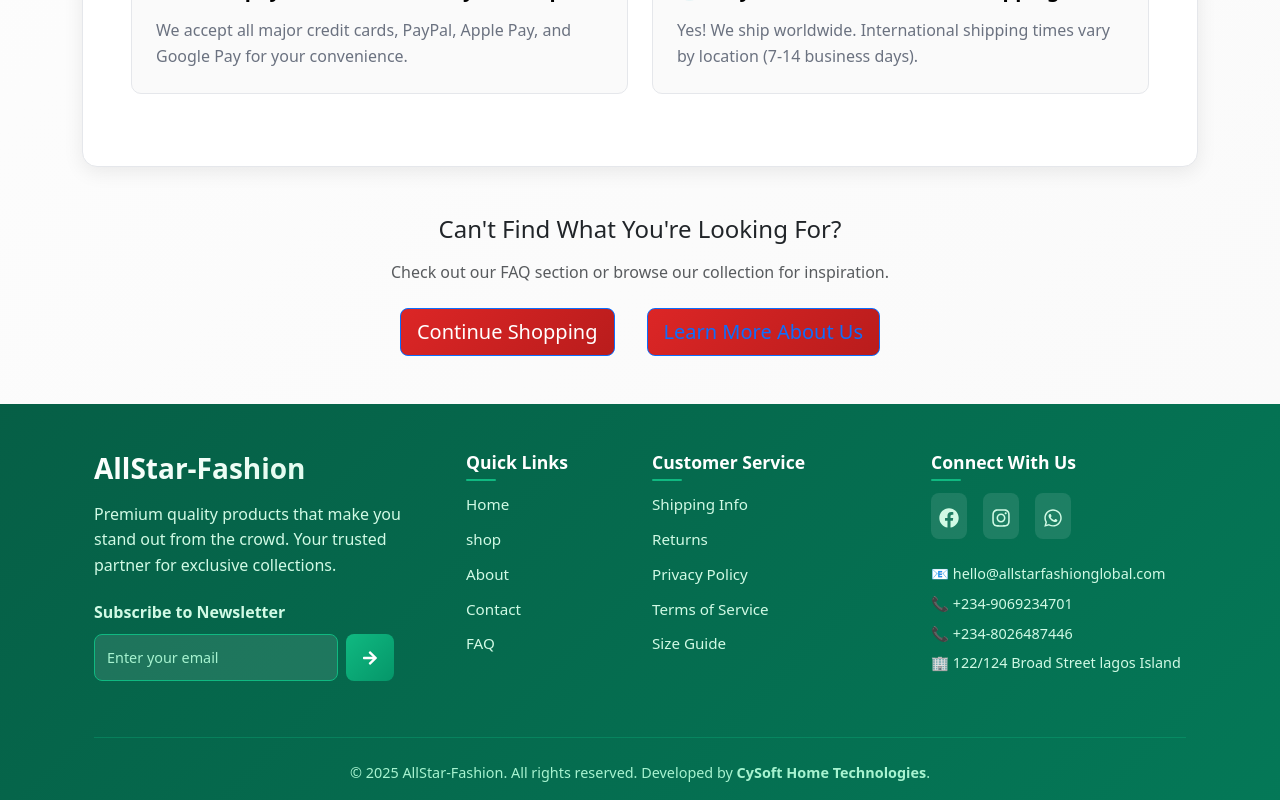
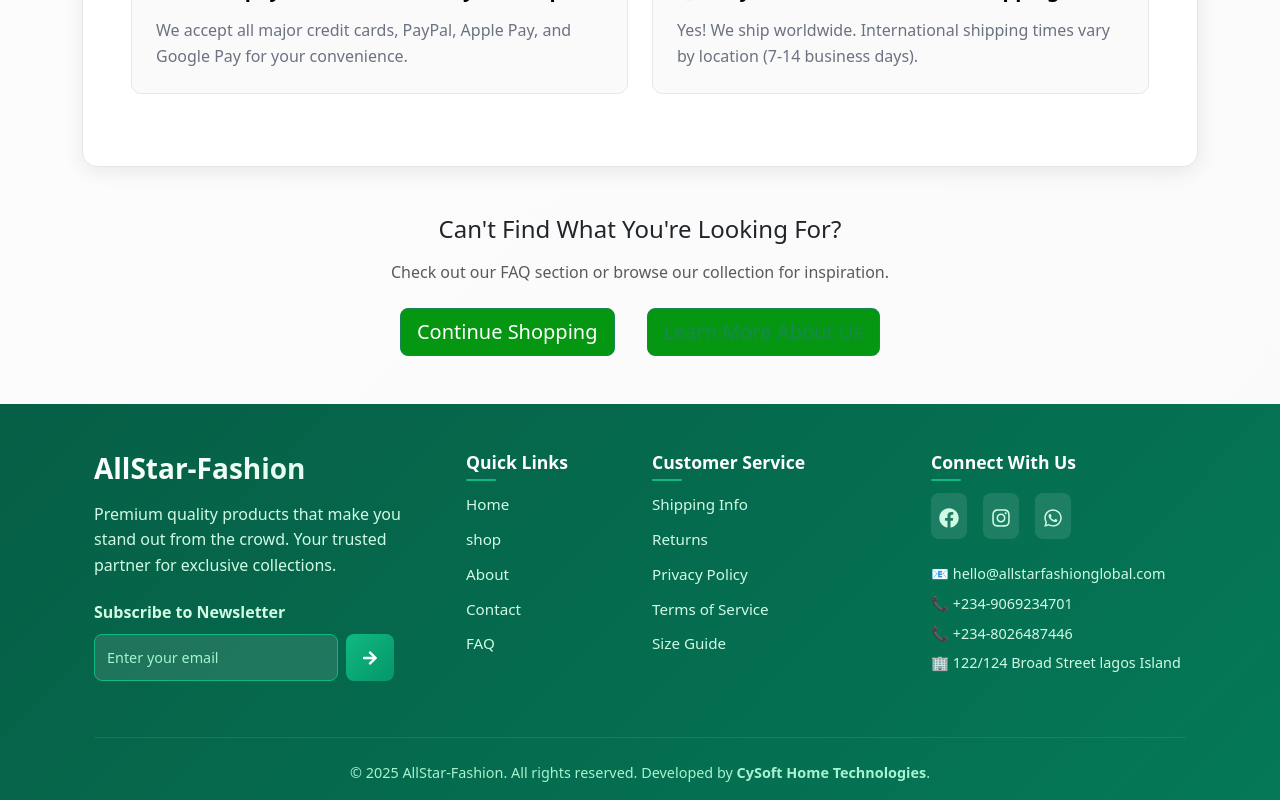
Before and after one commit to cysof/AllStarEcom-FrontEnd, a React (Vite) app: page /contact in a window 1280 px wide. Shown: the part 1567-2367 px from the top of the page. Built offline with nearby package versions, Linux system fonts and the light colour scheme.

Commit message:
update: contact us page color

```diff
--- a/src/components/ui/About.jsx
+++ b/src/components/ui/About.jsx
@@ -114,7 +114,7 @@ const About = () => {
           <h3 className="mb-4">Ready to Explore Our Collection?</h3>
           <Link
             to="/products"
-            className={`btn btn-primary btn-lg ${styles.ctaButton}`}
+            className={`btn btn-success btn-lg ${styles.ctaButton}`}
           >
             Start Shopping Now
           </Link>
--- a/src/components/ui/About.module.css
+++ b/src/components/ui/About.module.css
@@ -85,7 +85,7 @@
 }
 
 .ctaButton {
-  background: linear-gradient(135deg, #dc2626 0%, #b91c1c 100%);
+  background: green(135deg, #26dc26 0%, #1cb93e 100%);
   border: none;
   padding: 12px 30px;
   border-radius: 25px;
@@ -97,8 +97,8 @@
 
 .ctaButton:hover {
   transform: translateY(-2px);
-  box-shadow: 0 6px 20px rgba(220, 38, 38, 0.4);
-  background: linear-gradient(135deg, #b91c1c 0%, #991b1b 100%);
+  /* box-shadow: 0 6px 20px rgba(220, 38, 38, 0.4); */
+  /* background: linear-gradient(135deg, #b91c1c 0%, #991b1b 100%); */
 }
 
 /* Additional content sections */
--- a/src/components/ui/Contact.jsx
+++ b/src/components/ui/Contact.jsx
@@ -334,13 +334,13 @@ const Contact = () => {
           <div className={styles.ctaButtons}>
             <Link
               to="/shop"
-              className={`btn btn-primary btn-lg me-3 ${styles.ctaButton}`}
+              className={`btn btn-success btn-lg me-3 ${styles.ctaButton}`}
             >
               Continue Shopping
             </Link>
             <Link
               to="/about"
-              className={`btn btn-outline-primary btn-lg ${styles.ctaButton}`}
+              className={`btn btn-outline-success btn-lg ${styles.ctaButton}`}
             >
               Learn More About Us
             </Link>
--- a/src/components/ui/Contact.module.css
+++ b/src/components/ui/Contact.module.css
@@ -168,36 +168,32 @@
   transition: all 0.3s ease;
   background: linear-gradient(
     135deg,
-    #dc2626 0%,
-    #b91c1c 100%
+    #069712 0%,
+    #069712 100%
   ); /* Red gradient */
   color: white;
-  border: 2px solid #dc2626;
+  border: 2px solid #069712;
 }
 
 .ctaButton:hover {
   transform: translateY(-2px);
   text-decoration: none;
-  box-shadow: 0 5px 15px rgba(220, 38, 38, 0.3); /* Red shadow */
-  background: linear-gradient(135deg, #b91c1c 0%, #991b1b 100%);
+  box-shadow: 0 5px 15px rgba(6, 212, 17, 0.3); /* Red shadow */
+  background: linear-gradient(135deg, #2fdf18 0%, #11bb11 100%);
   color: white;
 }
 
 .ctaButton.secondary {
-  background: linear-gradient(135deg, #ffffff 0%, #fafafa 100%);
-  color: #6b7280; /* Gray text */
+  background: green(135deg, #12c50b 0%, #12c50b 100%);
+  color: #0ccc39; /* Gray text */
   border: 2px solid #d1d5db; /* Light gray border */
 }
 
 .ctaButton.secondary:hover {
-  background: linear-gradient(
-    135deg,
-    #6b7280 0%,
-    #4b5563 100%
-  ); /* Dark gray gradient */
+  background: green(135deg, #09a325 0%, #0a9c3b 100%); /* Dark gray gradient */
   color: white;
-  border-color: #6b7280;
-  box-shadow: 0 5px 15px rgba(107, 114, 128, 0.3); /* Gray shadow */
+  border-color: #07c76d;
+  box-shadow: 0 5px 15px rgba(47, 226, 2, 0.3); /* Gray shadow */
 }
 
 /* Contact Method Highlights */
```
